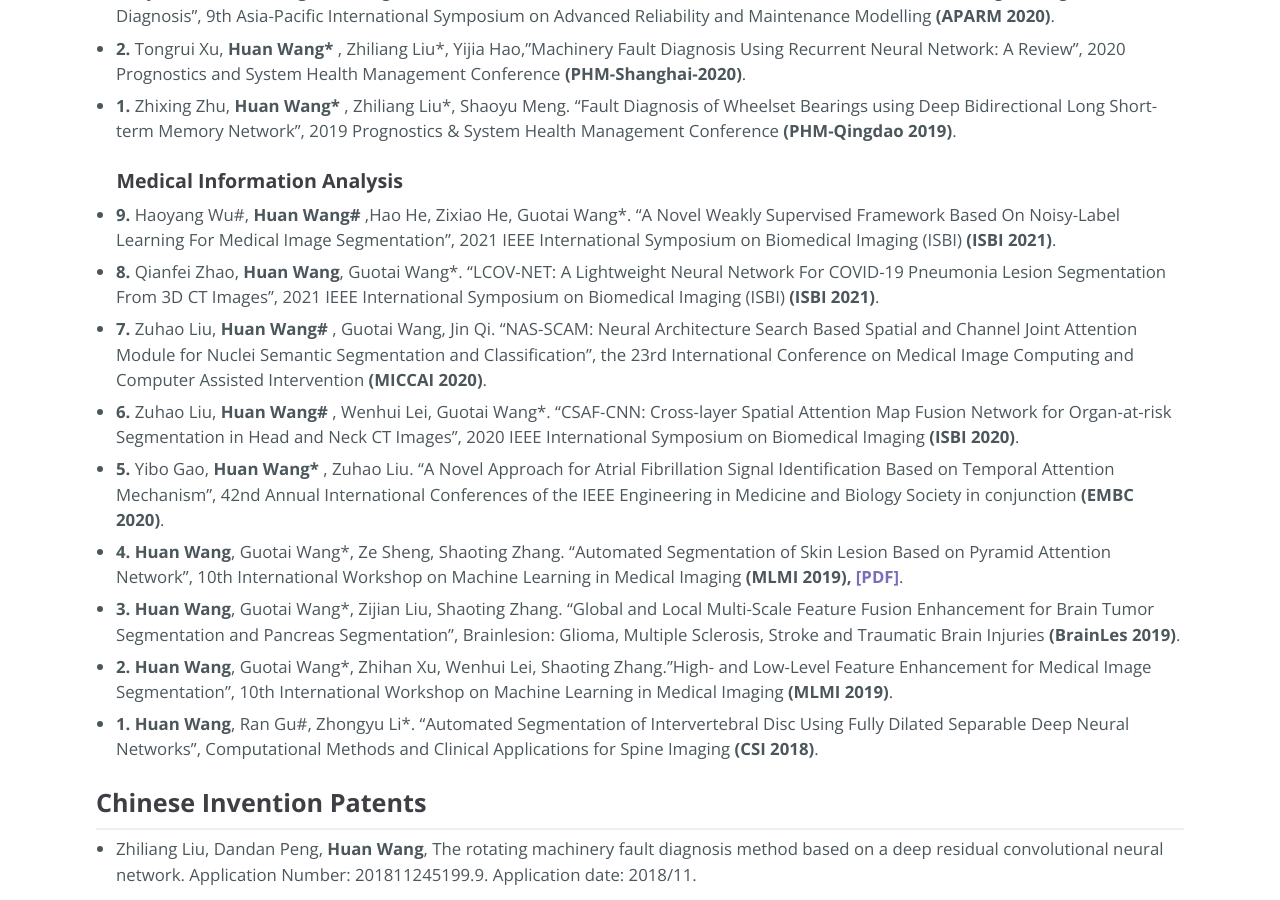
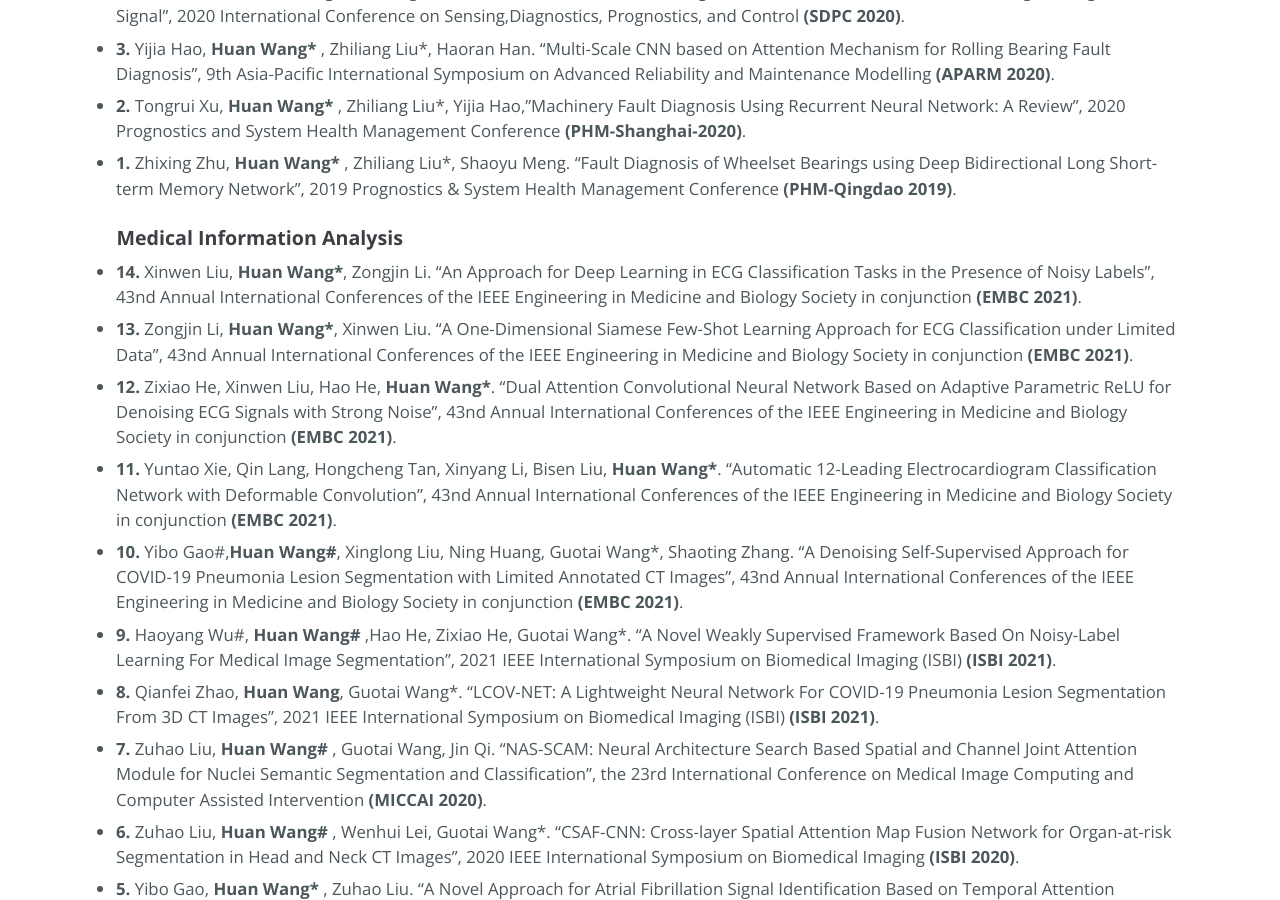
Before and after one commit to WH-HuanWang/WH-HuanWang.github.io, a Jekyll site: the page built from index.md, in a window 1280 px wide and 900 px high, scrolled down 2151 px. Built offline with Jekyll 4.4.1, drawn with Linux system fonts in a browser that asks for light colours; some of the changed text lies outside the part shown.

Commit message:
Update index.md

```diff
--- a/index.md
+++ b/index.md
@@ -45,6 +45,7 @@ B.S. Mechanical design, manufacturing and automation, School of mechanical and e
 * * *
 #### &nbsp;&nbsp;&nbsp; <b>Remark:</b> # means equal contribution; * means corresponding author.
 
+* <b>10. </b>Zuhao Liu,<b>Huan Wang*</b>, Yibo Gao, Shunchen Shi. "Automatic Attention Learning Using Neural Architecture Search for Detection of Cardiac Abnormality in 12-lead ECG", <b>IEEE Transactions on Instrumentation and Measurement, 2021, IF 4.016, [[PDF]]()</b>.
 * <b>9. Huan Wang</b>, Zhiliang Liu*, Dandan Peng, Mei Yang, Yong Qin. "Feature-Level Attention-Guided Multitask CNN for Fault Diagnosis and Working Conditions Identification of Rolling Bearing", <b>IEEE Transactions on Neural Networks and Learning Systems, 2021, IF 10.451, [[PDF]](https://ieeexplore.ieee.org/document/9372133)</b>.
 * <b>8. </b>Xinwen Liu, <b>Huan Wang*</b>, Zongjin Li, Lang Qin. "Deep Learning in ECG Diagnosis: A Review", <b>Knowledge-Based Systems, 2021, IF 8.038, [[PDF]](https://www.sciencedirect.com/science/article/abs/pii/S0950705121004494)</b>.
 * <b>7. </b>Lang Qin, Yuntao Xie, Xinwen Liu, Xiangchi Yuan, <b>Huan Wang*</b>. "An End-to-End 12-Leading Electrocardiogram Diagnosis System Based on Deformable Convolutional Neural Network With Good Antinoise Ability", <b>IEEE Transactions on Instrumentation and Measurement, 2021, IF 4.016, [[PDF]](https://ieeexplore.ieee.org/document/9406046/)</b>.
@@ -70,6 +71,11 @@ B.S. Mechanical design, manufacturing and automation, School of mechanical and e
 
 ### &nbsp;&nbsp;&nbsp; <b>Medical Information Analysis</b>
 
+* <b>14. </b>Xinwen Liu, <b>Huan Wang*</b>, Zongjin Li. "An Approach for Deep Learning in ECG Classification Tasks in the Presence of Noisy Labels", 43nd Annual International Conferences of the IEEE Engineering in Medicine and Biology Society in conjunction <b>(EMBC 2021)</b>.
+* <b>13. </b>Zongjin Li, <b>Huan Wang*</b>, Xinwen Liu. "A One-Dimensional Siamese Few-Shot Learning Approach for ECG Classification under Limited Data", 43nd Annual International Conferences of the IEEE Engineering in Medicine and Biology Society in conjunction <b>(EMBC 2021)</b>.
+* <b>12. </b>Zixiao He, Xinwen Liu, Hao He, <b>Huan Wang*</b>. "Dual Attention Convolutional Neural Network Based on Adaptive Parametric ReLU for Denoising ECG Signals with Strong Noise", 43nd Annual International Conferences of the IEEE Engineering in Medicine and Biology Society in conjunction <b>(EMBC 2021)</b>.
+* <b>11. </b>Yuntao Xie, Qin Lang, Hongcheng Tan, Xinyang Li, Bisen Liu, <b>Huan Wang*</b>. "Automatic 12-Leading Electrocardiogram Classification Network with Deformable Convolution", 43nd Annual International Conferences of the IEEE Engineering in Medicine and Biology Society in conjunction <b>(EMBC 2021)</b>.
+* <b>10. </b>Yibo Gao#,<b>Huan Wang#</b>, Xinglong Liu, Ning Huang, Guotai Wang*, Shaoting Zhang. "A Denoising Self-Supervised Approach for COVID-19 Pneumonia Lesion Segmentation with Limited Annotated CT Images", 43nd Annual International Conferences of the IEEE Engineering in Medicine and Biology Society in conjunction <b>(EMBC 2021)</b>.
 * <b>9. </b>Haoyang Wu#, <b>Huan Wang# </b>,Hao He, Zixiao He, Guotai Wang*. "A Novel Weakly Supervised Framework Based On Noisy-Label Learning For Medical Image Segmentation", 2021 IEEE International Symposium on Biomedical Imaging (ISBI) <b>(ISBI 2021)</b>.
 * <b>8. </b>Qianfei Zhao, <b>Huan Wang</b>, Guotai Wang*. "LCOV-NET: A Lightweight Neural Network For COVID-19 Pneumonia Lesion Segmentation From 3D CT Images", 2021 IEEE International Symposium on Biomedical Imaging (ISBI) <b>(ISBI 2021)</b>.
 * <b>7. </b>Zuhao Liu, <b>Huan Wang# </b>, Guotai Wang, Jin Qi. "NAS-SCAM: Neural Architecture Search Based Spatial and Channel Joint Attention Module for Nuclei Semantic Segmentation and Classification", the 23rd International Conference on Medical Image Computing and Computer Assisted Intervention <b>(MICCAI 2020)</b>.
```
